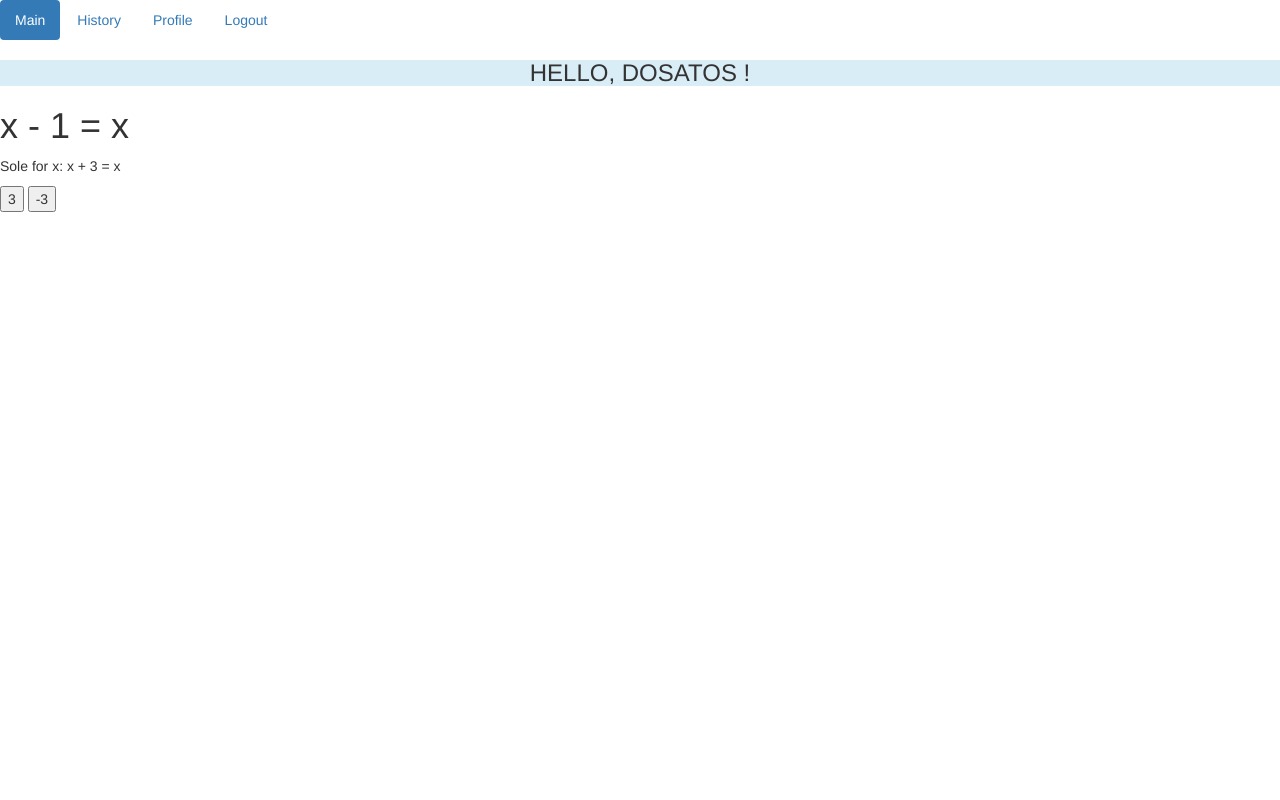
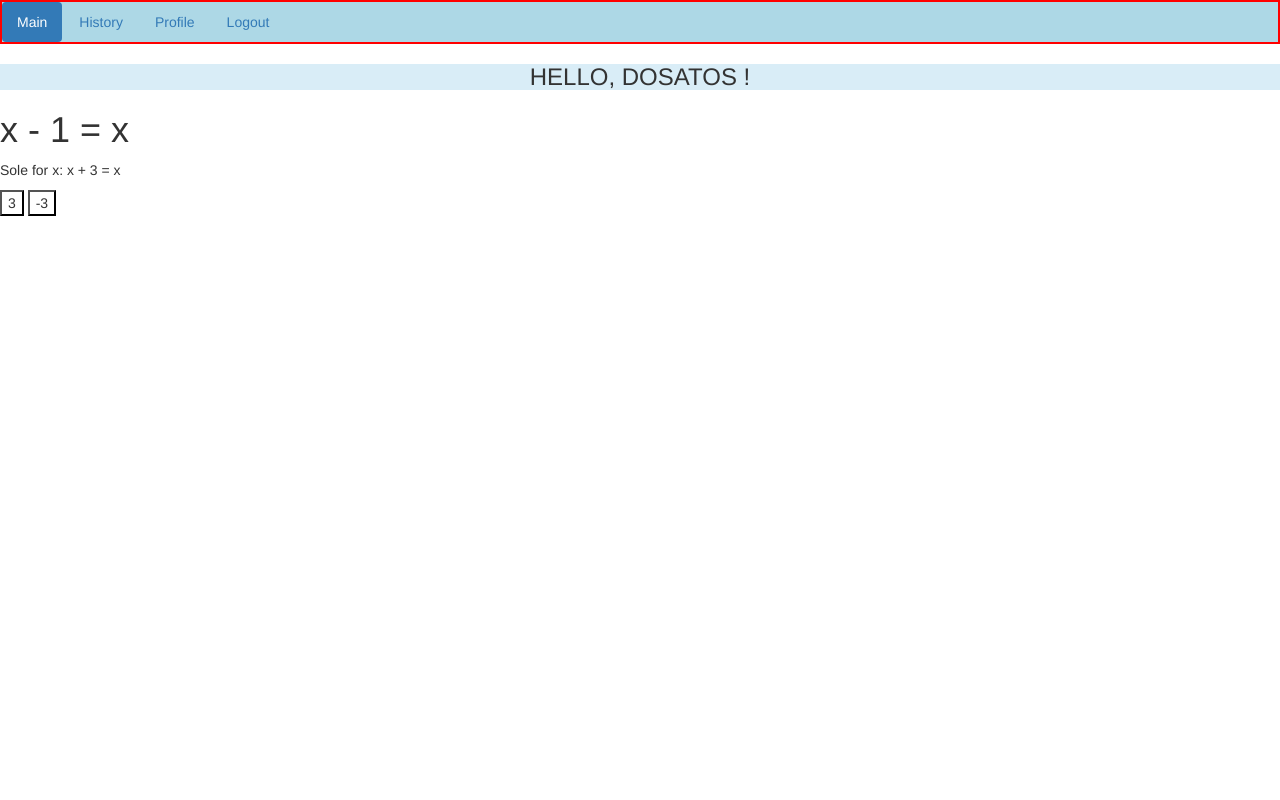
Before and after one commit to dosatos/aqubav2, a Django app: page /28f3b480-c73c-4cf1-8769-ab43766f1971/ in a window 1280 px wide. Run offline with Django 3.2, Linux system fonts and the light colour scheme; a user stored in the database is signed in; data comes from the database, SQL or seed files in the repository; both versions use the stored data as it was after the commit; some libraries are stand-ins or nearby versions.

Commit message:
login_required for a question

```diff
--- a/aquba/settings.py
+++ b/aquba/settings.py
@@ -120,6 +120,10 @@ USE_TZ = True
 # https://docs.djangoproject.com/en/2.0/howto/static-files/
 
 STATIC_URL = '/static/'
+STATICFILES_DIRS = [
+    os.path.join(BASE_DIR, "static"),
+    '/var/www/static/',
+]
 
 LOGIN_REDIRECT_URL = '/'
 LOGOUT_REDIRECT_URL = '/'
--- a/aquba/urls.py
+++ b/aquba/urls.py
@@ -15,9 +15,12 @@ Including another URLconf
 """
 from django.contrib import admin
 from django.urls import path, include
+from django.contrib.staticfiles.urls import staticfiles_urlpatterns
 
 urlpatterns = [
     path('admin/', admin.site.urls),
     path('accounts/', include('accounts.urls')),
     path('', include('lessons.urls')),
 ]
+
+urlpatterns += staticfiles_urlpatterns()
--- /dev/null
+++ b/lessons/static/lessons/css/style.css
@@ -0,0 +1,22 @@
+html {
+    font-family: Lato;
+    color: red;
+}
+
+.nav {
+    border: red solid 1px;
+    background-color: lightblue;
+}
+
+.answer-button {
+    display:inline-block;
+    background-color: #ffffff;
+}
+
+.correct {
+    color: green;
+}
+
+.incorrectw {
+    color: red;
+}
--- a/lessons/templates/lessons/base.html
+++ b/lessons/templates/lessons/base.html
@@ -4,6 +4,10 @@
     <meta name="viewport" content="width=device-width, user-scalable=no, initial-scale=1.0, maximum-scale=1.0, minimum-scale=1.0">
     <meta http-equiv="X-UA-Compatible" content="ie=edge">
     <link rel="stylesheet" href="https://maxcdn.bootstrapcdn.com/bootstrap/3.3.7/css/bootstrap.min.css" integrity="sha384-BVYiiSIFeK1dGmJRAkycuHAHRg32OmUcww7on3RYdg4Va+PmSTsz/K68vbdEjh4u" crossorigin="anonymous">
+    {% load static %}
+    <link rel="stylesheet" type="text/css" href="{% static 'lessons/css/style.css' %}" />
+
+
     <title> {% block title %} {% endblock %} </title>
 </head>
 <body>
--- a/lessons/templates/lessons/css/main.css
+++ /dev/null
@@ -1,4 +0,0 @@
-.nav {
-    border: red solid 1px;
-    background-color: lightblue;
-}
--- a/lessons/templates/lessons/question.html
+++ b/lessons/templates/lessons/question.html
@@ -7,19 +7,19 @@
     <p> {{ question.text }} </p>
     <form action="." method="POST">
         {% csrf_token %}
-        {% if solved %}
-            {% for answer in question.answer_set.all %}
-                {% if answer.id == ans_id %}
-                    <div style="color: red; display:inline-block;">{{ answer.content }}</div>
+        {% for answer in question.answer_set.all %}
+            {% if guess %}
+                {% if correct and answer.id == guess.id %}
+                    <div class="answer-button correct">{{ answer.content }}</div>
+                {% elif correct and answer.id == guess.id %}
+                    <div class="answer-button incorrect">{{ answer.content }}</div>
                 {% else %}
-                    <div style="display:inline-block;">{{ answer.content }}</div>
+                    <div class="answer-button">{{ answer.content }}</div>
                 {% endif %}
-            {% endfor %}
-        {% else %}
-            {% for answer in question.answer_set.all %}
-                <input type="submit" name="choice" value="{{ answer.content }}">
-            {% endfor %}
-        {% endif %}
+            {% else %}
+                    <input class="answer-button" type="submit" name="choice" value="{{ answer.content }}">
+            {% endif %}
+        {% endfor %}
     </form>
     {% if message %}
         <p>{{ message }}</p>
--- a/lessons/views.py
+++ b/lessons/views.py
@@ -1,4 +1,5 @@
 from django.shortcuts import render, get_object_or_404, redirect
+from django.contrib.auth.decorators import login_required
 from .models import Question, Answer
 from accounts.models import Progress
 import uuid
@@ -30,20 +31,17 @@ def index(request):
     return render(request, template, args)
 
 
+@login_required
 def question(request, qid):
     template = "lessons/question.html"
     question = get_object_or_404(Question, qid=qid)
     context = {'question': question}
 
     if request.method == 'POST':
-        if request.user.is_authenticated:
-            context = validate_answer_choice(request, question)
-            return render(request, template, context)
-        else:
-            context = {'message': 'Please, authorize first.'}
-            return redirect('.', context)
+        context = validate_answer_choice(request, question)
+        return redirect(request.path, context)
     # non-POST method
-    request.session.set_expiry(360)
+    request.session.set_expiry(3600)  # update the session + 10 hours
     request.session['time_start'] = str(datetime.datetime.now())
     return render(request, template, context)
 
@@ -69,7 +67,12 @@ def validate_answer_choice(request, question):
                         time_started=time_started,
                         time_finished=time_finished)
     progress.save()
-    return {'question': question}
+    context = {
+        'question': question,
+        'guess': choice,
+        'correct': correct
+    }
+    return context
 
 
 # to helper.py
```
Also changed, not shown: db.sqlite3, 2 other files.
